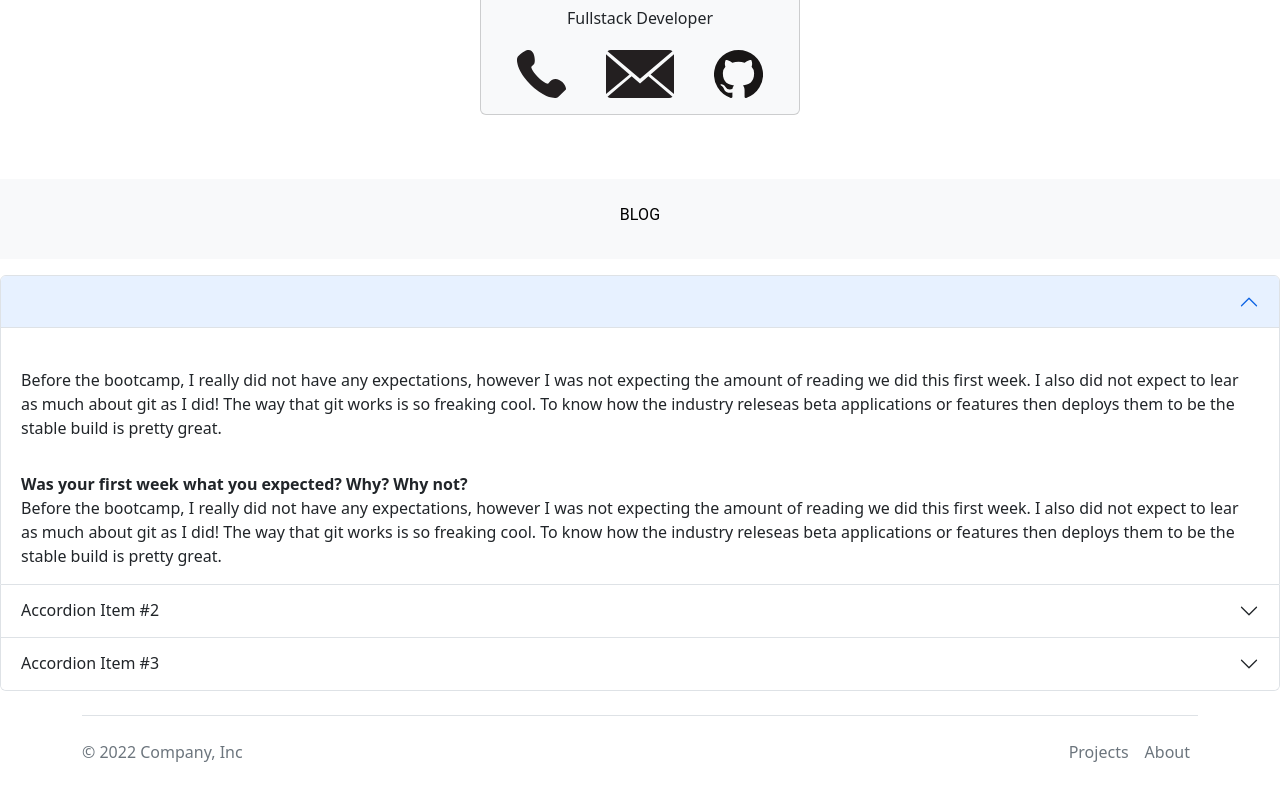
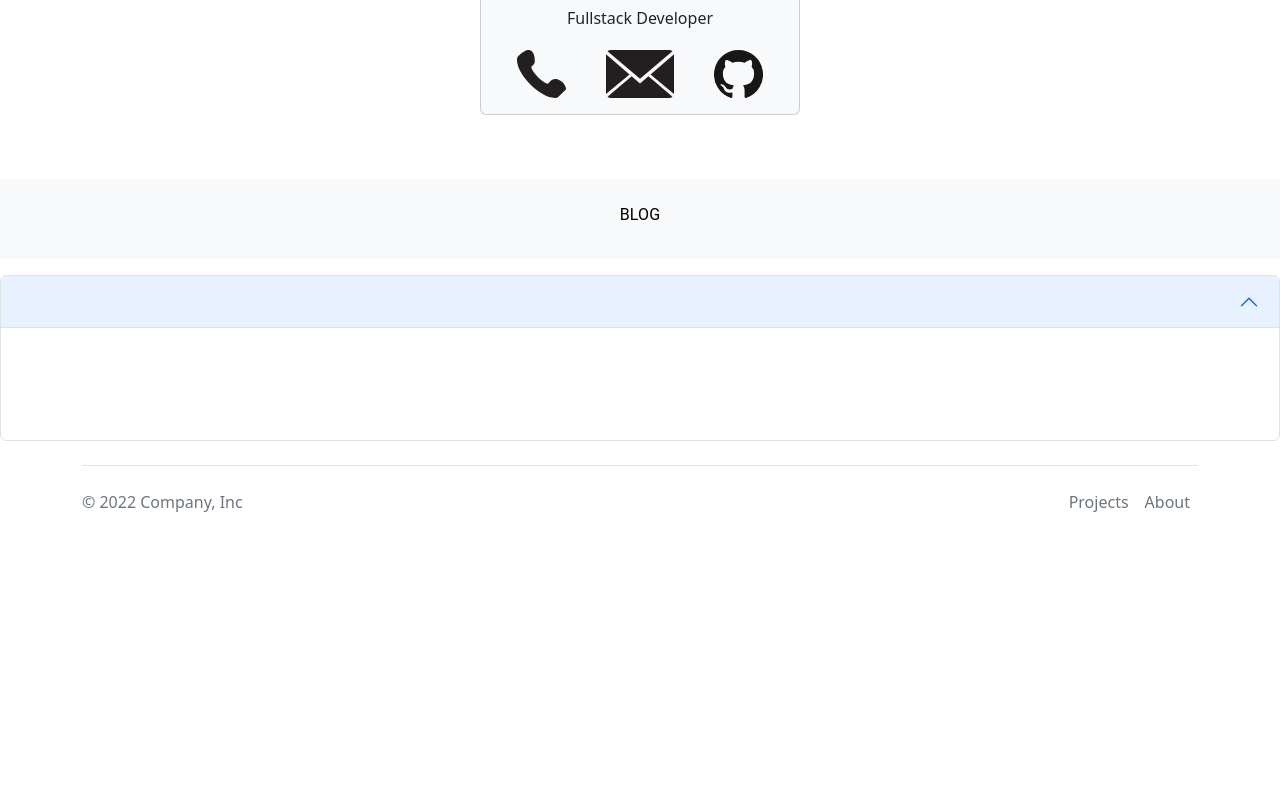
Before and after one commit to alexGalvan0/alexGalvan0.github.io, a React (Create React App) app in the folder portfolio/: page / in a window 1280 px wide. Shown: the part 2664-3464 px from the top of the page. After the commit the page ends 3250 px from the top, so only its background shows below. Built offline with nearby package versions, Linux system fonts and the light colour scheme.

Commit message:
blog update

```diff
--- a/portfolio/src/Blogs.js
+++ b/portfolio/src/Blogs.js
@@ -2,7 +2,8 @@ export const blogs =[
     {
         id:'headingOne',
         date:'August 29th 2022',
-        question1:'Was your first week what you expected? Why? Why not?'
+        question1:'Was your first week what you expected? Why? Why not?',
+        answer1:'Before the bootcamp, I really did not have any expectations,however I was not expecting the amount of reading we did this firstweek. I also did not expect to lear as much about git as I did! Theway that git works is so freaking cool. To know how the industryreleseas beta applications or features then deploys them to be the stable build is pretty great.'
 
-    }
+    },
 ];
--- a/portfolio/src/components/Blog.js
+++ b/portfolio/src/components/Blog.js
@@ -1,4 +1,4 @@
-function Blog({id, date,question1}) {
+function Blog({ id, date, question, answer }) {
   return (
     <div className="accordion" id="accordionExample">
       <div className="accordion-item">
@@ -21,90 +21,12 @@ function Blog({id, date,question1}) {
           data-bs-parent="#accordionExample"
         >
           <div className="accordion-body">
-            <strong>
-              {" "}
-              {question1}
-            </strong>
-            <br /> Before the bootcamp, I really did not have any expectations,
-            however I was not expecting the amount of reading we did this first
-            week. I also did not expect to lear as much about git as I did! The
-            way that git works is so freaking cool. To know how the industry
-            releseas beta applications or features then deploys them to be the
-            stable build is pretty great.
+            <strong> {question}</strong>
+            <br /> {answer}
           </div>
           <div className="accordion-body">
-            <strong>
-              {" "}
-              Was your first week what you expected? Why? Why not?
-            </strong>
-            <br /> Before the bootcamp, I really did not have any expectations,
-            however I was not expecting the amount of reading we did this first
-            week. I also did not expect to lear as much about git as I did! The
-            way that git works is so freaking cool. To know how the industry
-            releseas beta applications or features then deploys them to be the
-            stable build is pretty great.
-          </div>
-        </div>
-      </div>
-      <div className="accordion-item">
-        <h2 className="accordion-header" id="headingTwo">
-          <button
-            className="accordion-button collapsed"
-            type="button"
-            data-bs-toggle="collapse"
-            data-bs-target="#collapseTwo"
-            aria-expanded="false"
-            aria-controls="collapseTwo"
-          >
-            Accordion Item #2
-          </button>
-        </h2>
-        <div
-          id="collapseTwo"
-          className="accordion-collapse collapse"
-          aria-labelledby="headingTwo"
-          data-bs-parent="#accordionExample"
-        >
-          <div className="accordion-body">
-            <strong>This is the second item's accordion body.</strong> It is
-            hidden by default, until the collapse plugin adds the appropriate
-            classNamees that we use to style each element. These classNamees
-            control the overall appearance, as well as the showing and hiding
-            via CSS transitions. You can modify any of this with custom CSS or
-            overriding our default variables. It's also worth noting that just
-            about any HTML can go within the <code>.accordion-body</code>,
-            though the transition does limit overflow.
-          </div>
-        </div>
-      </div>
-      <div className="accordion-item">
-        <h2 className="accordion-header" id="headingThree">
-          <button
-            className="accordion-button collapsed"
-            type="button"
-            data-bs-toggle="collapse"
-            data-bs-target="#collapseThree"
-            aria-expanded="false"
-            aria-controls="collapseThree"
-          >
-            Accordion Item #3
-          </button>
-        </h2>
-        <div
-          id="collapseThree"
-          className="accordion-collapse collapse"
-          aria-labelledby="headingThree"
-          data-bs-parent="#accordionExample"
-        >
-          <div className="accordion-body">
-            <strong>This is the third item's accordion body.</strong> It is
-            hidden by default, until the collapse plugin adds the appropriate
-            classNamees that we use to style each element. These classNamees
-            control the overall appearance, as well as the showing and hiding
-            via CSS transitions. You can modify any of this with custom CSS or
-            overriding our default variables. It's also worth noting that just
-            about any HTML can go within the <code>.accordion-body</code>,
-            though the transition does limit overflow.
+            <strong>{question}</strong>
+            <br /> {answer}
           </div>
         </div>
       </div>
```
